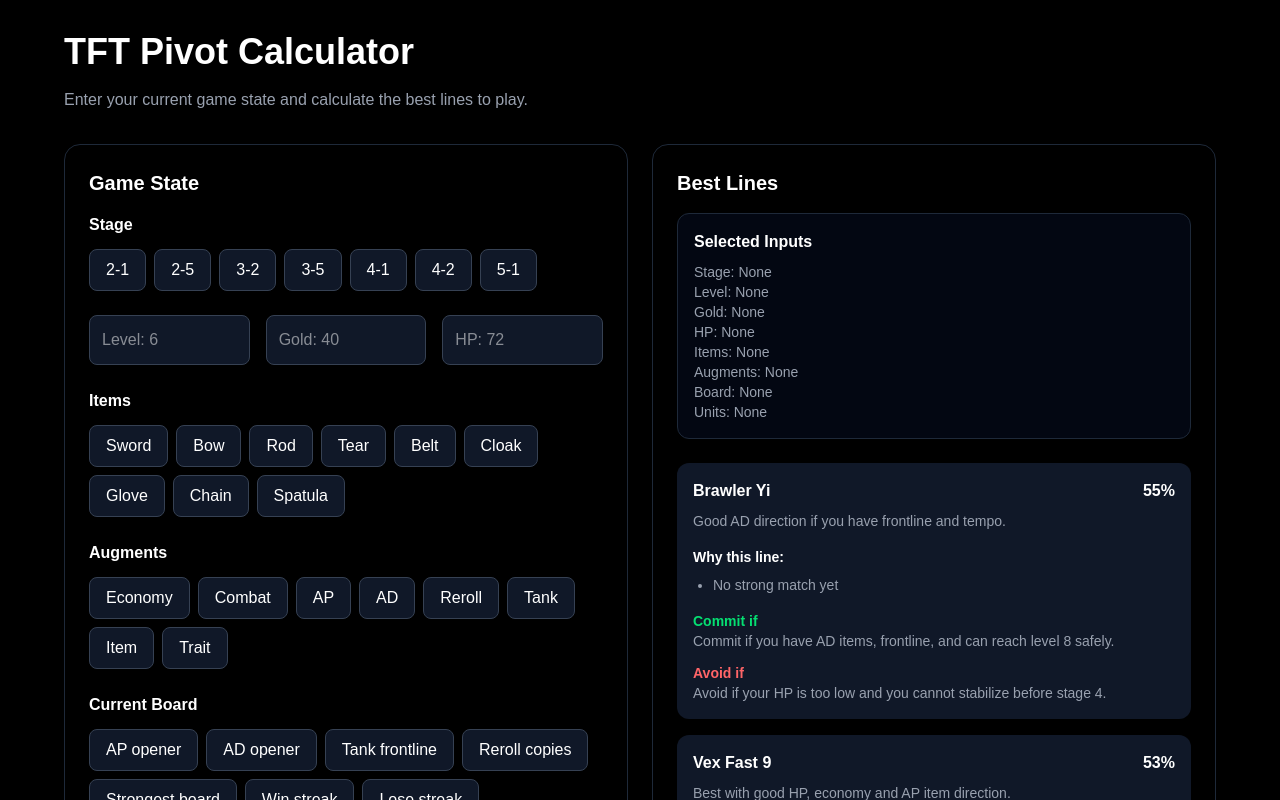
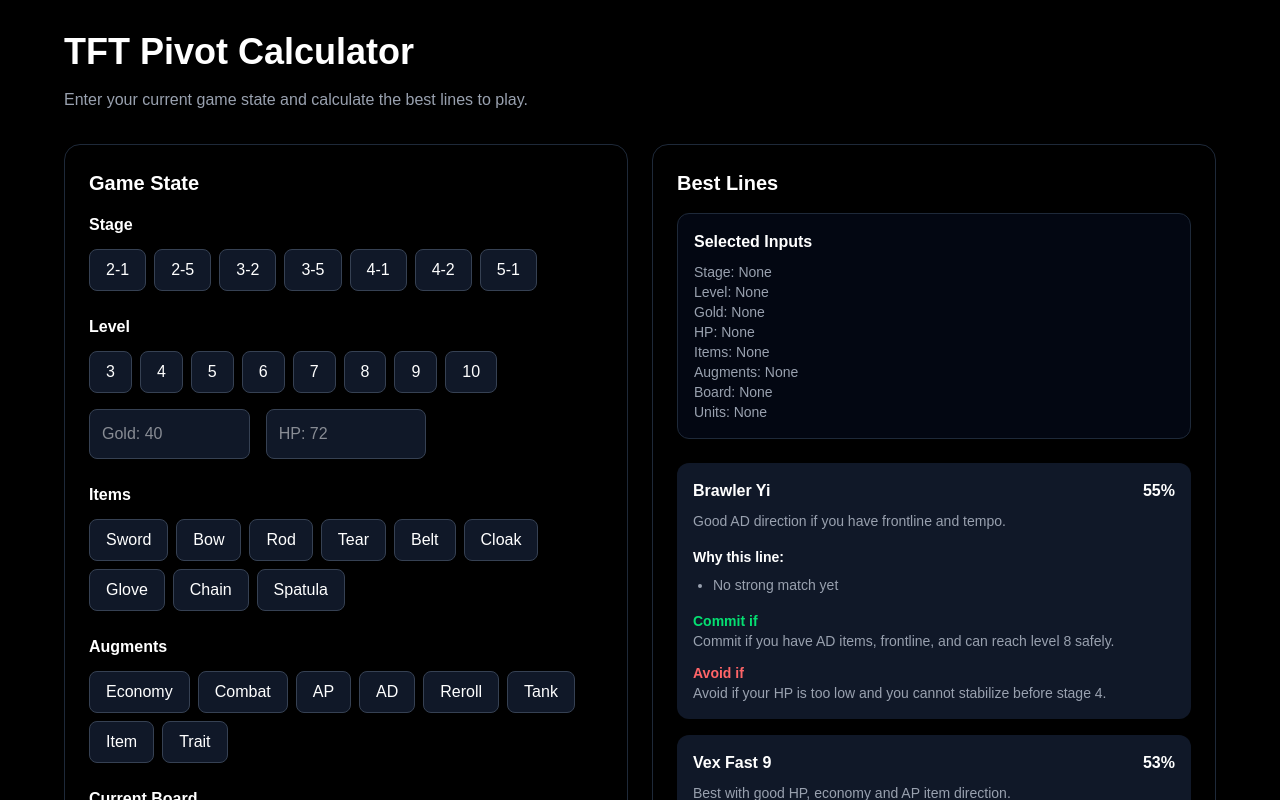
Before and after one commit to Izeeh/tft-pivot-calculator, a Next.js app: page / in a window 1280 px wide. Shown: the top 800 px of the page. Built offline with nearby package versions, Linux system fonts and the light colour scheme.

Commit message:
Add level buttons

```diff
--- a/app/data/gameData.ts
+++ b/app/data/gameData.ts
@@ -9,6 +9,7 @@
 ];
 
 export const levels = [
+  "3",
   "4",
   "5",
   "6",
--- a/app/page.tsx
+++ b/app/page.tsx
@@ -2,7 +2,7 @@
 
 import { useMemo, useState } from "react";
 import { comps } from "./data/comps";
-import { augments, boards, items, itemTags, stages, units } from "./data/gameData";
+import { augments, boards, items, itemTags, levels, stages, units } from "./data/gameData";
 import { calculateBestLines } from "./lib/scoring";
 
 function toggleValue(value: string, list: string[], setList: (value: string[]) => void) {
@@ -73,12 +73,25 @@
             </div>
 
             <div className="grid grid-cols-3 gap-4 mb-6">
-              <input
-                value={level}
-                onChange={(event) => setLevel(event.target.value)}
-                className="rounded-lg bg-gray-900 border border-gray-700 p-3"
-                placeholder="Level: 6"
-              />
+                            <div className="col-span-3">
+                <p className="font-semibold mb-3">Level</p>
+                <div className="flex flex-wrap gap-2">
+                  {levels.map((levelOption) => (
+                    <button
+                      key={levelOption}
+                      type="button"
+                      onClick={() => setLevel(levelOption)}
+                      className={`rounded-lg border px-4 py-2 ${
+                        level === levelOption
+                          ? "bg-white text-black border-white"
+                          : "bg-gray-900 border-gray-700"
+                      }`}
+                    >
+                      {levelOption}
+                    </button>
+                  ))}
+                </div>
+              </div>
 
               <input
                 value={gold}
```
